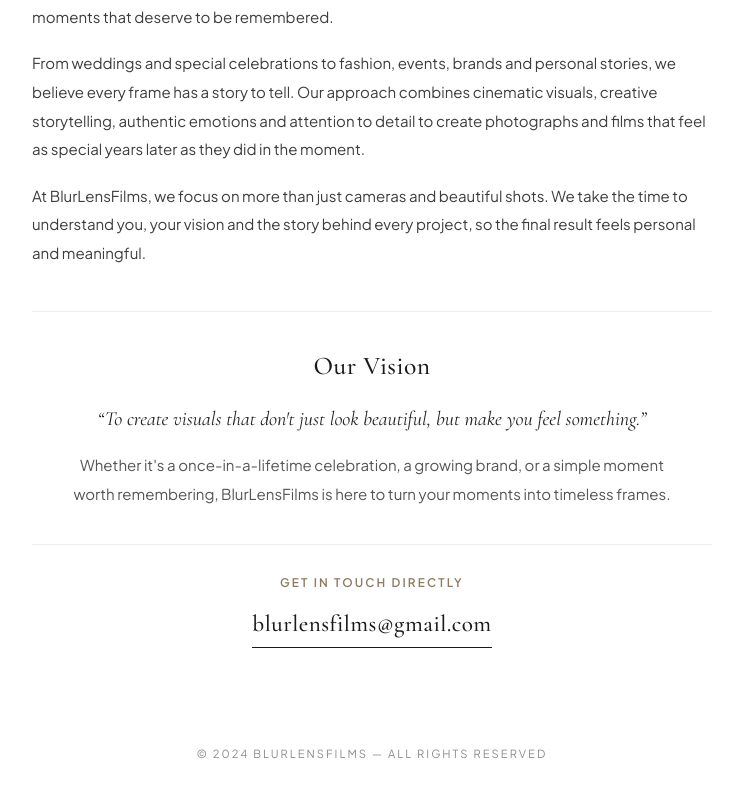
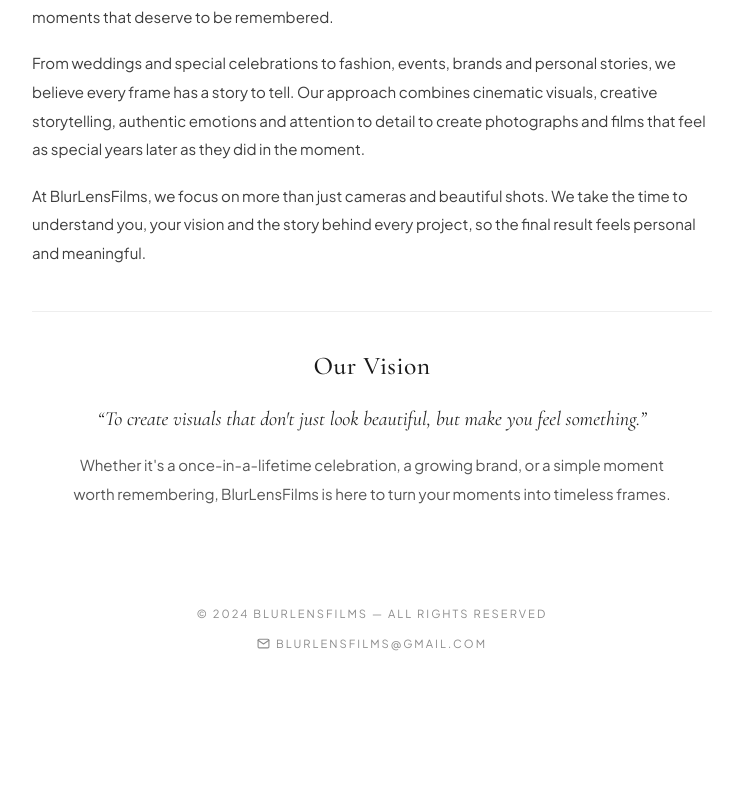
Before and after one commit to Yadnika2006/blurlensfilms, a React (Create React App) app: page / in a window 1280 px wide. Shown: the part 866-1664 px from the top of the page, without its empty margins (268-1004 px from the left). After the commit the page ends 1570 px from the top, so only its background shows below. Built offline with nearby package versions, Linux system fonts and the light colour scheme; a web font is replaced by a local one.

Commit message:
mail add

```diff
--- a/src/App.jsx
+++ b/src/App.jsx
@@ -88,7 +88,7 @@
             }}
           >
             <p style={{ textAlign: 'center', color: '#1a1a1a', fontFamily: "'Cormorant Garamond', 'Playfair Display', serif", fontSize: 'clamp(1.8rem, 4vw, 2.6rem)', fontWeight: 500, letterSpacing: '-0.01em', marginBottom: '22px' }}>
-              About BlurLensFilms
+              BlurLensFilms
             </p>
             <div style={{ position: 'relative', width: '100%', display: 'flex', justifyContent: 'center' }}>
               <div style={{ width: 'fit-content', maxWidth: '100%', borderRadius: '4px', overflow: 'hidden' }}>
@@ -131,37 +131,6 @@
                 <p style={{ lineHeight: 1.9, color: '#555', fontSize: '0.94rem', maxWidth: '600px', margin: '0 auto' }}>
                   Whether it&apos;s a once-in-a-lifetime celebration, a growing brand, or a simple moment worth remembering, BlurLensFilms is here to turn your moments into timeless frames.
                 </p>
-              </div>
-
-              <div style={{ marginTop: '36px', paddingTop: '28px', borderTop: '1px solid #eeeeee', textAlign: 'center' }}>
-                <p style={{ fontFamily: "'Plus Jakarta Sans', sans-serif", fontSize: '0.74rem', fontWeight: 600, letterSpacing: '0.18em', textTransform: 'uppercase', color: '#8c7b60', marginBottom: '10px' }}>
-                  Get In Touch Directly
-                </p>
-                <a
-                  href="mailto:blurlensfilms@gmail.com"
-                  style={{
-                    fontFamily: "'Cormorant Garamond', serif",
-                    fontSize: '1.45rem',
-                    fontWeight: 500,
-                    color: '#1a1a1a',
-                    textDecoration: 'none',
-                    letterSpacing: '0.02em',
-                    borderBottom: '1.5px solid #1a1a1a',
-                    paddingBottom: '2px',
-                    display: 'inline-block',
-                    transition: 'color 0.2s ease, border-color 0.2s ease',
-                  }}
-                  onMouseEnter={(e) => {
-                    e.currentTarget.style.color = '#8c7b60';
-                    e.currentTarget.style.borderColor = '#8c7b60';
-                  }}
-                  onMouseLeave={(e) => {
-                    e.currentTarget.style.color = '#1a1a1a';
-                    e.currentTarget.style.borderColor = '#1a1a1a';
-                  }}
-                >
-                  blurlensfilms@gmail.com
-                </a>
               </div>
             </div>
           </section>
@@ -364,8 +333,22 @@
           onNext={() => setActiveIndex((activeIndex + 1) % total)}
         />
       )}
-      <footer style={{ textAlign: 'center', padding: '48px 24px', fontFamily: "'Plus Jakarta Sans', sans-serif", fontSize: '0.7rem', color: '#8c8c8c', letterSpacing: '0.18em', textTransform: 'uppercase' }}>
-        &copy; 2024 blurlensfilms — All Rights Reserved
+      <footer style={{ textAlign: 'center', padding: '48px 24px', fontFamily: "'Plus Jakarta Sans', sans-serif", fontSize: '0.7rem', color: '#8c8c8c', letterSpacing: '0.18em', textTransform: 'uppercase', display: 'flex', flexDirection: 'column', gap: '8px', alignItems: 'center' }}>
+        <p>&copy; 2024 blurlensfilms — All Rights Reserved</p>
+        <p style={{ marginTop: '2px' }}>
+          <a
+            href="mailto:blurlensfilms@gmail.com"
+            style={{ color: 'inherit', textDecoration: 'none', display: 'inline-flex', alignItems: 'center', gap: '6px' }}
+            onMouseEnter={(e) => (e.currentTarget.style.textDecoration = 'underline')}
+            onMouseLeave={(e) => (e.currentTarget.style.textDecoration = 'none')}
+          >
+            <svg width="13" height="13" viewBox="0 0 24 24" fill="none" stroke="currentColor" strokeWidth="2" strokeLinecap="round" strokeLinejoin="round" style={{ display: 'inline-block', verticalAlign: 'middle' }}>
+              <path d="M4 4h16c1.1 0 2 .9 2 2v12c0 1.1-.9 2-2 2H4c-1.1 0-2-.9-2-2V6c0-1.1.9-2 2-2z"></path>
+              <polyline points="22,6 12,13 2,6"></polyline>
+            </svg>
+            blurlensfilms@gmail.com
+          </a>
+        </p>
       </footer>
     </>
   );
```
